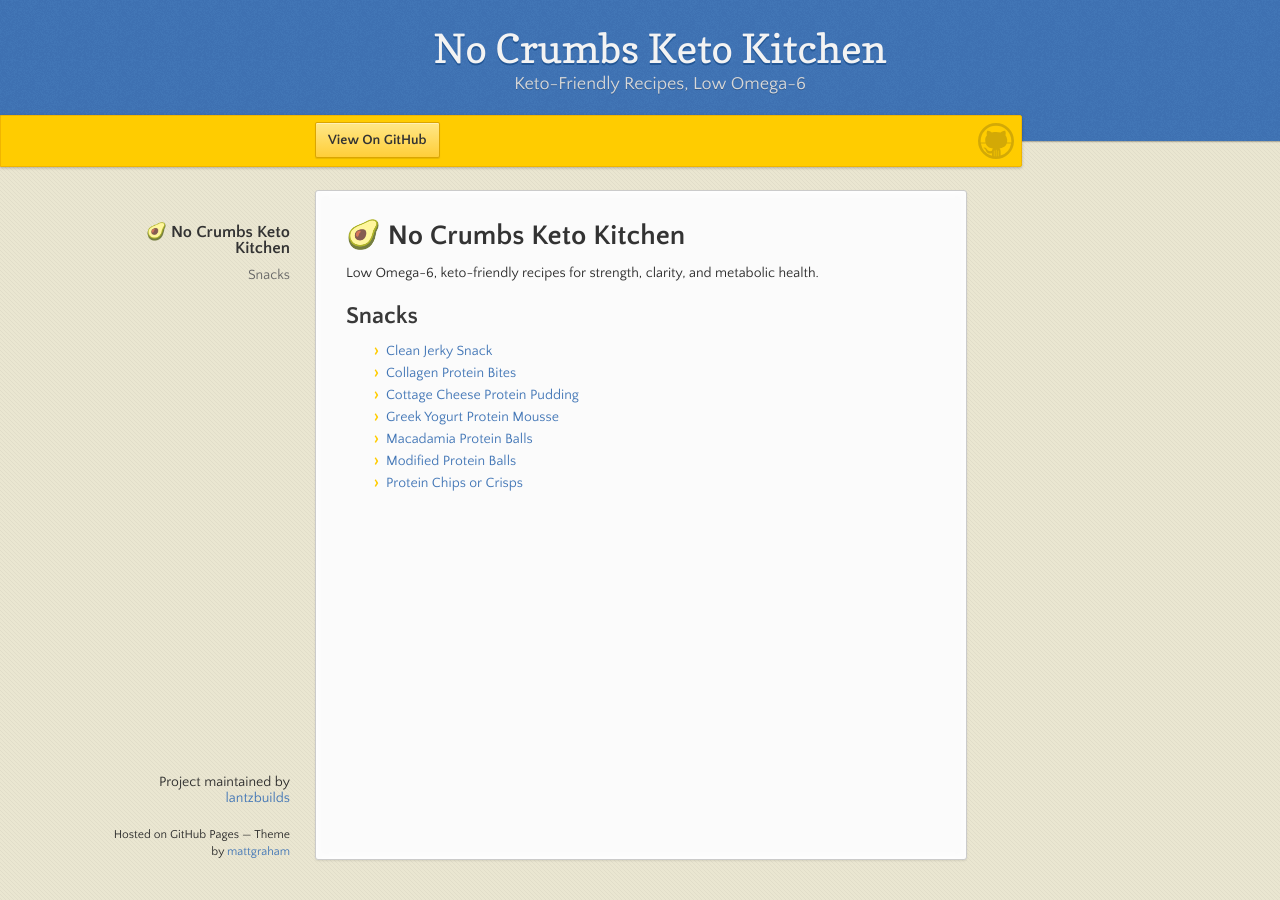
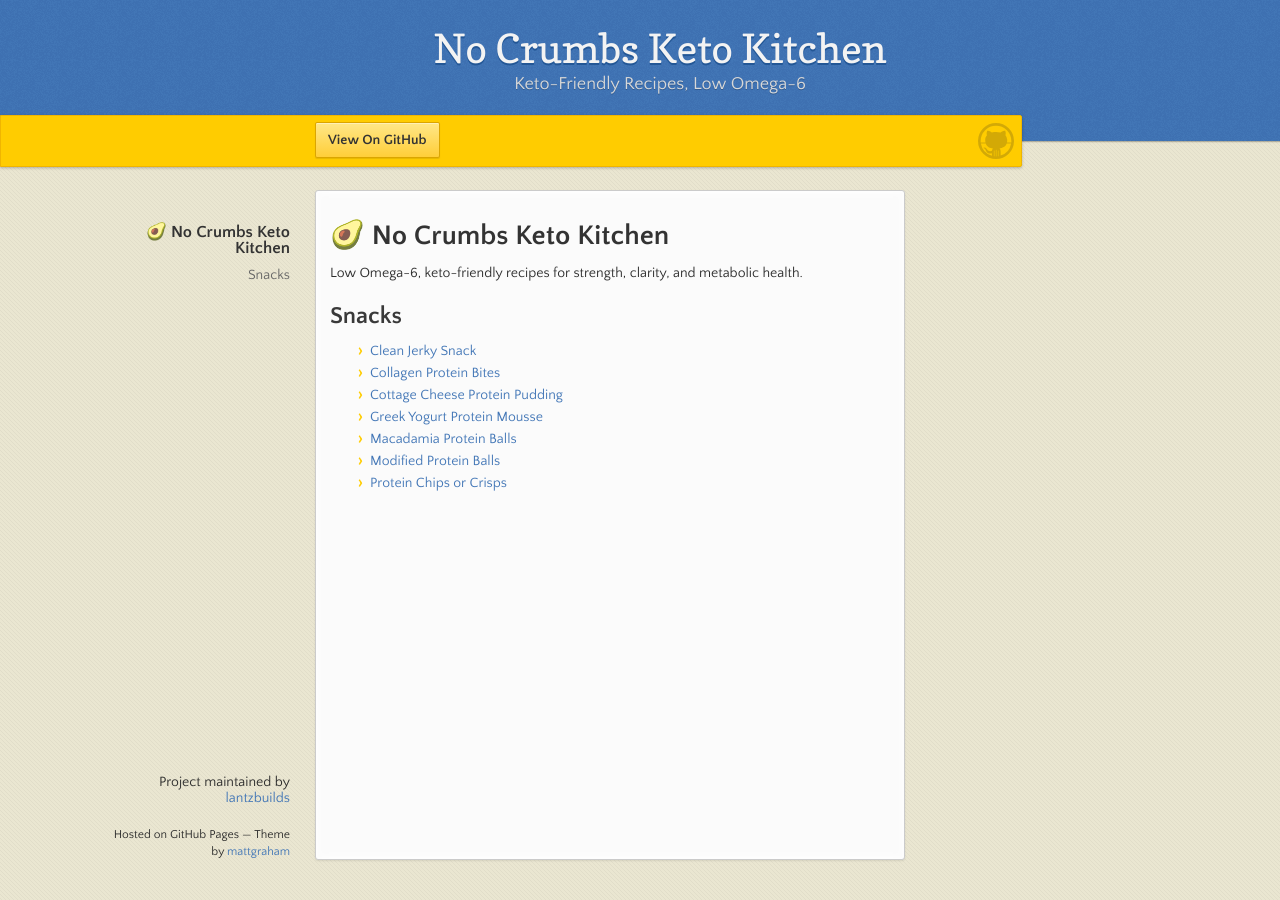
Before and after one commit to lantzbuilds/no-crumbs-keto-kitchen, a Jekyll site: the page built from docs/index.html, in a window 1280 px wide. Built offline with Jekyll 4.4.1, drawn with Linux system fonts in a browser that asks for light colours.

Commit message:
Checkpoint before removing _site

```diff
--- /dev/null
+++ b/docs/assets/css/custom.scss
@@ -0,0 +1,25 @@
+.nav-home {
+  text-align: right;
+  margin-bottom: 1em;
+}
+
+section {
+  padding-left: 1em;
+  padding-right: 1em;
+  box-sizing: border-box;
+}
+
+.wrapper {
+  padding-left: 1rem;
+  padding-right: 1rem;
+
+  @media (min-width: 768px) {
+    padding-left: 2rem;
+    padding-right: 2rem;
+  }
+
+  @media (min-width: 1200px) {
+    padding-left: 3rem;
+    padding-right: 3rem;
+  }
+}
--- a/docs/assets/css/style.scss
+++ b/docs/assets/css/style.scss
@@ -2,3 +2,4 @@
 ---
 
 @import "jekyll-theme-leap-day";
+@import "custom";
```
Also changed, not shown: docs/assets/css/custom.css (deleted, +0 -10 lines), 14 other files.
